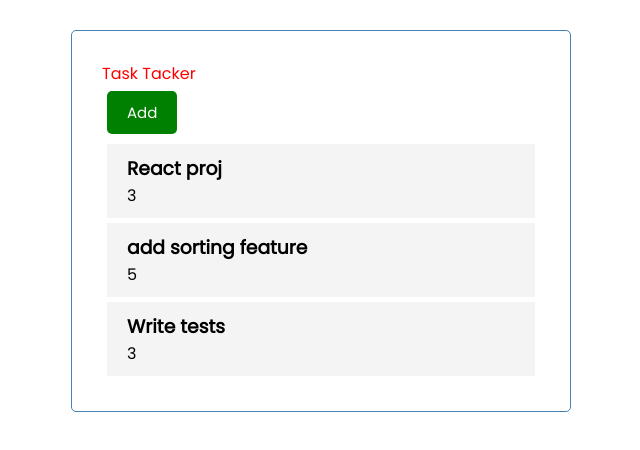
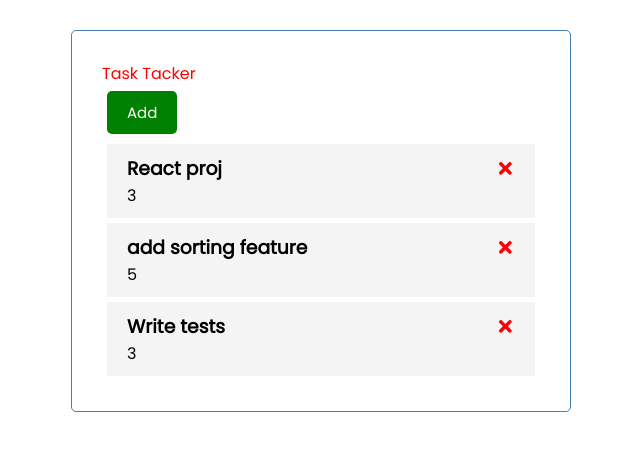
Before and after one commit to klanti117/ticketTracker, a React (Vite) app: page / in a window 1280 px wide. Shown: the top 450 px of the page, without its empty margins (319-959 px from the left). Built offline with nearby package versions, Linux system fonts and the light colour scheme.

Commit message:
added icons

```diff
--- a/package.json
+++ b/package.json
@@ -10,7 +10,8 @@
   },
   "dependencies": {
     "react": "^18.2.0",
-    "react-dom": "^18.2.0"
+    "react-dom": "^18.2.0",
+    "react-icons": "^4.6.0"
   },
   "devDependencies": {
     "@types/react": "^18.0.24",
--- a/src/Ticket.tsx
+++ b/src/Ticket.tsx
@@ -1,4 +1,5 @@
 import { FC } from "react"
+import { FaTimes } from 'react-icons/fa'
 
 export type ticketProp = {
     // id: number,
@@ -10,7 +11,8 @@
 const Ticket: FC<ticketProp> = ({ text, storyPoints }) => {
     return (
         <div className="task">
-            <h3>{text}</h3>
+            <h3>{text} <FaTimes style={{color:'red',
+            cursor:'pointer'}}/></h3>
             <p>{storyPoints}</p>
         </div>
     )
--- a/src/Tickets.tsx
+++ b/src/Tickets.tsx
@@ -1,5 +1,5 @@
 import { FC } from "react"
-import Ticket, {ticketProp} from "./ticket"
+import Ticket, {ticketProp} from "./Ticket"
 
 type ticketsProp = {
     tickets: Array<ticketProp>
```
Also changed, not shown: 1 other file (tests, documents, lock files or other folders).
